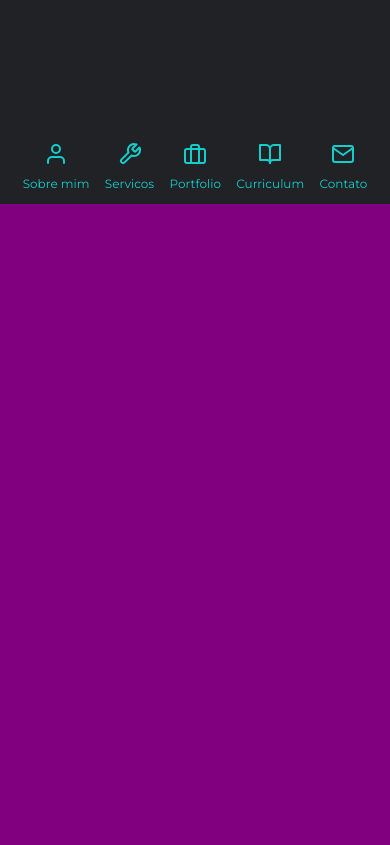
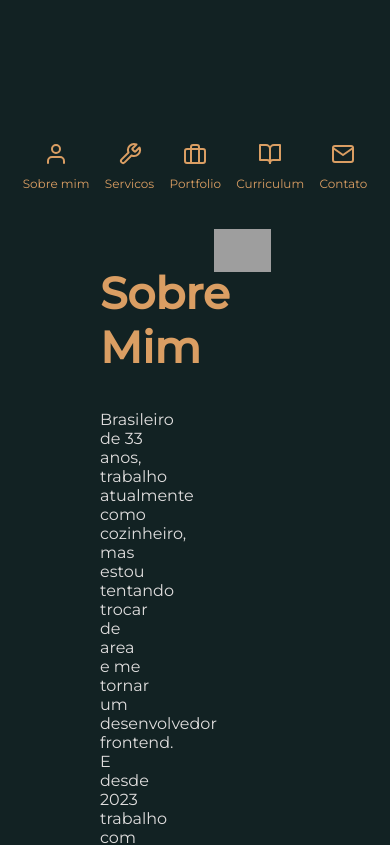
Before and after one commit to rayzaumbraga/modulo1, a plain HTML site: page index.html in a window 390 px wide. Shown: the part 640-1485 px from the top of the page. Drawn offline with nearby package versions, Linux system fonts and the light colour scheme; grey boxes are pictures that could not be loaded.

Commit message:
about me

```diff
--- a/index.html
+++ b/index.html
@@ -1,45 +1,65 @@
 <!DOCTYPE html>
 <html lang="en">
   <head>
-    <meta charset="UTF-8">
-    <meta http-equiv="X-UA-Compatible" content="IE=edge">
-    <meta name="viewport" content="width=device-width, initial-scale=1.0">
+    <meta charset="UTF-8" />
+    <meta http-equiv="X-UA-Compatible" content="IE=edge" />
+    <meta name="viewport" content="width=device-width, initial-scale=1.0" />
     <title>Ray Braga</title>
-    <link rel="stylesheet" href="style.css">
+    <link rel="stylesheet" href="style.css" />
     <script src="https://unpkg.com/feather-icons"></script>
   </head>
 
   <!-- <i data-feather="circle"></i> -->
   <body>
-
-
     <header>
       <div class="container">
-            <img src="https://seeklogo.com/images/W/web-dev-logo-E60991AA99-seeklogo.com.png" alt="dev-logo">
+        <img
+          src="https://seeklogo.com/images/W/web-dev-logo-E60991AA99-seeklogo.com.png"
+          alt="dev-logo"
+        />
         <h2>Hello,</h2>
-            <h1>I am Ray Braga</h1>
-            <p>Sou desenvolvedor frontend. Já trabalhei com React e Vue Js em projetos pessoais. Adoro aprender coisas novas e trabalhar em equipe</p>
+        <h1 class="title-goldenish">I am Ray Braga</h1>
+        <p>
+          Sou desenvolvedor frontend. Já trabalhei com React e Vue Js em
+          projetos pessoais. Adoro aprender coisas novas e trabalhar em equipe
+        </p>
         <button>Entre em Contato</button>
       </div>
+
     </header>
     <nav>
-        <img src="https://seeklogo.com/images/W/web-dev-logo-E60991AA99-seeklogo.com.png" alt="dev-logo">
+      <img
+        src="https://seeklogo.com/images/W/web-dev-logo-E60991AA99-seeklogo.com.png"
+        alt="dev-logo"
+      />
       <ul>
         <a href=""><i data-feather="user"></i>Sobre mim</a>
         <a href=""><i data-feather="tool"></i>Servicos</a>
         <a href=""><i data-feather="briefcase"></i>Portfolio</a>
         <a href=""><i data-feather="book-open"></i>Curriculum</a>
         <a href=""><i data-feather="mail"></i>Contato</a>
-
       </ul>
-
     </nav>
-    <section>
-
+    <section class="about-me">
+        <div class="container">
+          <h1 class="title-goldenish">Sobre Mim</h1>
+          <p>
+            Brasileiro de 33 anos, trabalho atualmente como cozinheiro, mas
+            estou tentando trocar de area e me tornar um desenvolvedor frontend.
+            E desde 2023 trabalho com desenvolvimento frontend usando: html,
+            css, js. Atualmente trabalho com o framework Vue Js, mas tenho
+            experiência com React também. Sou muito criativo, adoro estudar
+            sobre design, novas tecnologias e estou sempre pronto para um novo
+            desafio.
+          </p>
+        </div>
+        <div class="img-container">
+          <img src="https://zonacritica.com.br/wp-content/uploads/2023/01/Luffy-Gear-5.webp" alt="Ray D. Luffy">
+        </div>
     </section>
 
     <script>
-        feather.replace()
+      feather.replace();
     </script>
   </body>
 </html>
--- a/style.css
+++ b/style.css
@@ -1,9 +1,9 @@
 @import url('https://fonts.googleapis.com/css2?family=Montserrat:wght@200;300;400;500&display=swap');
 
 :root {
-    --purple: #5280E2;
-    --green: #15CDCB;
-    --bg-dark: #212226;
+    --purple: #c78c51;
+    --green: #da9e63;
+    --bg-dark: #122223;
     --light-gray: #E0DEDE;
 
     --menu-height: 75px;
@@ -35,6 +35,15 @@ p {
     color: var(--light-gray);
 }
 
+
+.title-golden {
+    color: var(--purple);
+}
+
+.title-goldenish {
+    color: var(--green);
+}
+
 button {
     background: var(--purple);
     border: 0;
@@ -62,9 +71,6 @@ header .container img {
     display: none;
 }
 
-header .container h1 {
-    color: var(--green);
-}
 
 header .container button {
     margin-top: 40px;
@@ -85,6 +91,7 @@ nav {
 
 nav img {
     height: 45px;
+
 }
 
 nav ul {
@@ -105,10 +112,30 @@ nav ul a svg {
     display: none;
 }
 
-section {
-    height: 1500px;
-    background: purple;
+.about-me {
+    display: flex;
+    padding: 100px;
+
 }
+
+.about-me .container {
+    width: 50%;
+    padding-right: 50px;
+}
+
+.about-me .img-container {
+    width: 50%;
+    text-align: center;
+}
+
+.about-me .img-container img {
+    width: 60%;
+}
+
+
+
+
+
 
 
 @media (max-width: 900px) {
@@ -148,6 +175,10 @@ section {
         padding: 0 45px;
     }
     nav {
+        position: fixed;
+        width: 100%;
+        bottom: 0;
+        top: unset;
         padding: 0 15px;
     }
     nav ul a {
```
Lines whose indentation alone changed are shown as unchanged.
